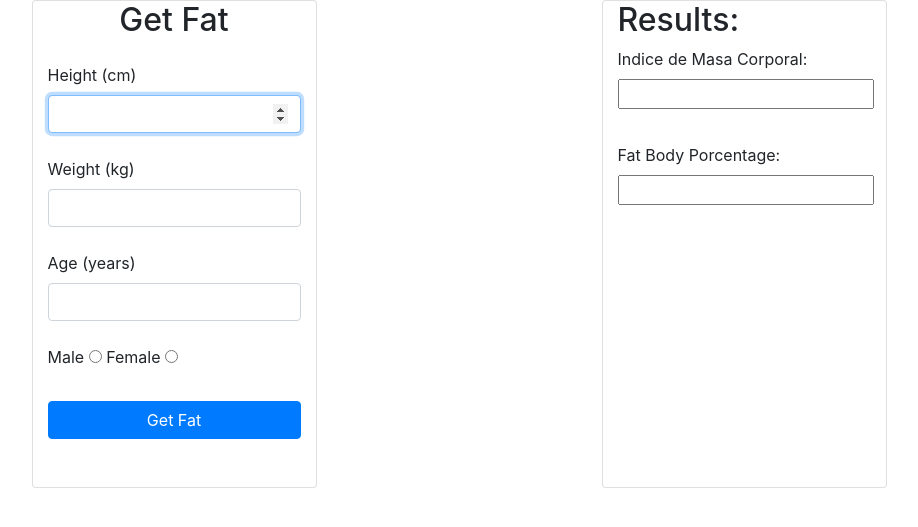
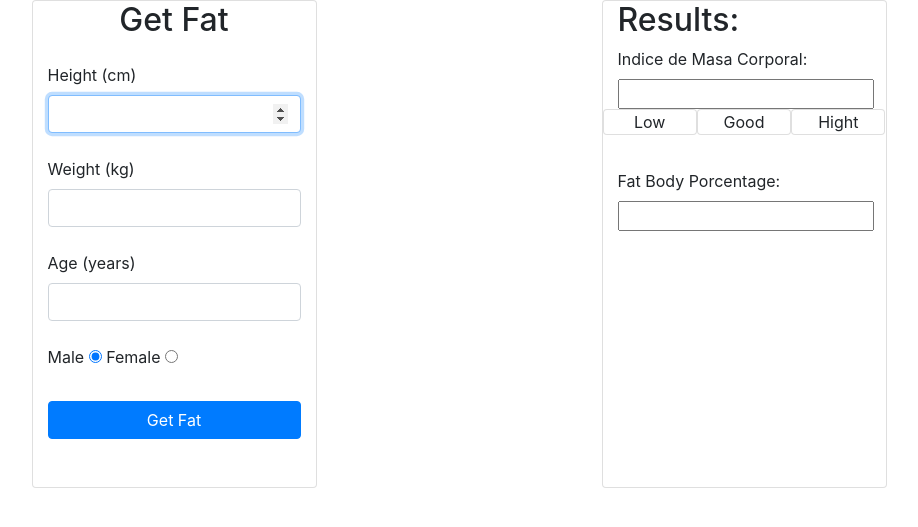
Before and after one commit to grayTurtle01/recipes, a Django app: page /get_fat in a window 1280 px wide. Shown: the part 56-583 px from the top of the page, without its empty margins (181-1099 px from the left). Run offline with Django 3.2, Linux system fonts and the light colour scheme; some libraries are stand-ins or nearby versions.

Commit message:
visual help for fat calculator

```diff
--- a/app/templates/app/get_fat.html
+++ b/app/templates/app/get_fat.html
@@ -29,7 +29,7 @@
               <div class="form-group mb-4">
 
                 <label class="form-label" for="male">Male</label>
-                <input  type="radio" name="gender" value="1" id="male">
+                <input  type="radio" name="gender" value="1" id="male" checked>
 
                 <label class="form-label" for="female">Female</label>
                 <input  type="radio" name="gender" value="0" id="female">
@@ -49,6 +49,11 @@
           <div class="form-group">
             <label for="imc">Indice de Masa Corporal:</label>
             <input type="text" id="imc" readonly>
+            <div class='row text-center'>
+              <div class="col-4 card" id="imc-low">Low</div>
+              <div class="col-4 card" id="imc-good">Good</div>
+              <div class="col-4 card" id="imc-hight">Hight</div>
+            </div>
             <div id="imc_message" class="alert p-0 text-center" ></div>
           </div>
 
@@ -99,16 +104,37 @@
             imc_alert.classList.remove('alert-warning')
             imc_alert.classList.remove('alert-danger')
             imc_alert.classList.add('alert-success')
+
+            document.querySelector('#imc-low').classList.remove('bg-warning')
+            document.querySelector('#imc-good').classList.add('bg-success')
+            document.querySelector('#imc-hight').classList.remove('bg-danger')
+
+            document.querySelector('#imc_message').innerText= "21 < imc < 25"
+
           }
           else if( imc_message == 'low'){
             imc_alert.classList.remove('alert-success')
             imc_alert.classList.remove('alert-danger')
             imc_alert.classList.add('alert-warning')
+
+            document.querySelector('#imc-low').classList.add('bg-warning')
+            document.querySelector('#imc-good').classList.remove('bg-success')
+            document.querySelector('#imc-hight').classList.remove('bg-danger')
+
+            document.querySelector('#imc_message').innerText= "imc <= 21"
+
           }
           else if( imc_message == 'hight'){
             imc_alert.classList.remove('alert-warning')
             imc_alert.classList.remove('alert-success')
             imc_alert.classList.add('alert-danger')
+
+            document.querySelector('#imc-hight').classList.add('bg-danger')
+            document.querySelector('#imc-good').classList.remove('bg-success')
+            document.querySelector('#imc-low').classList.remove('bg-warning')
+
+            document.querySelector('#imc_message').innerText= "imc >= 25"
+
           }
 
 
```
Also changed, not shown: db.sqlite3.
